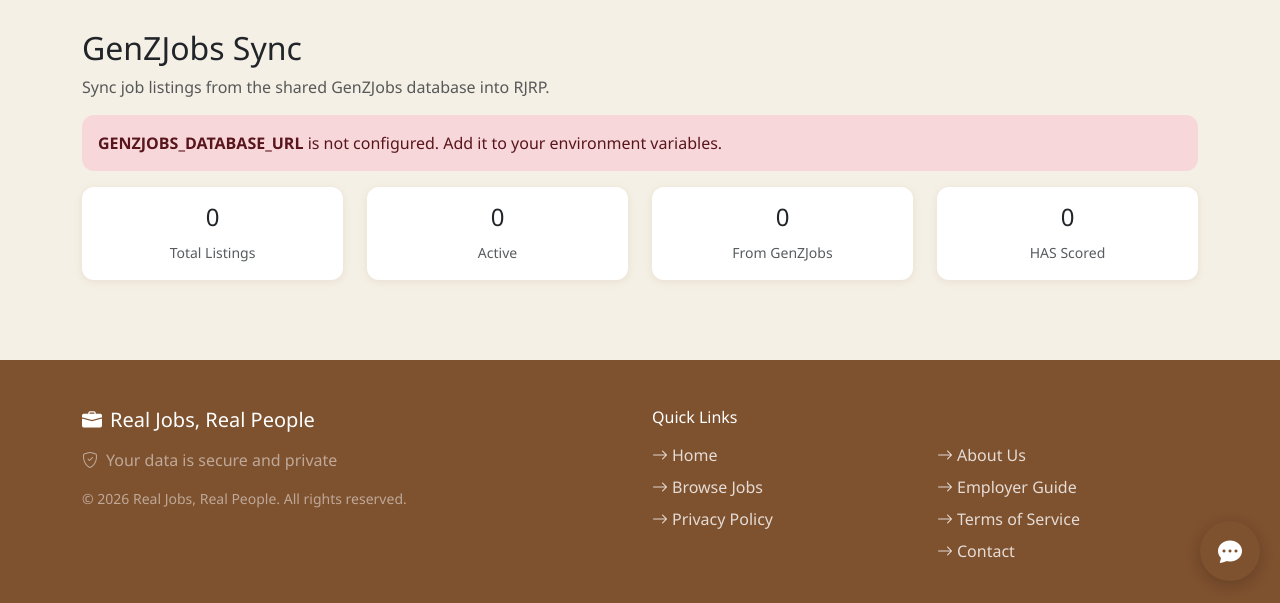
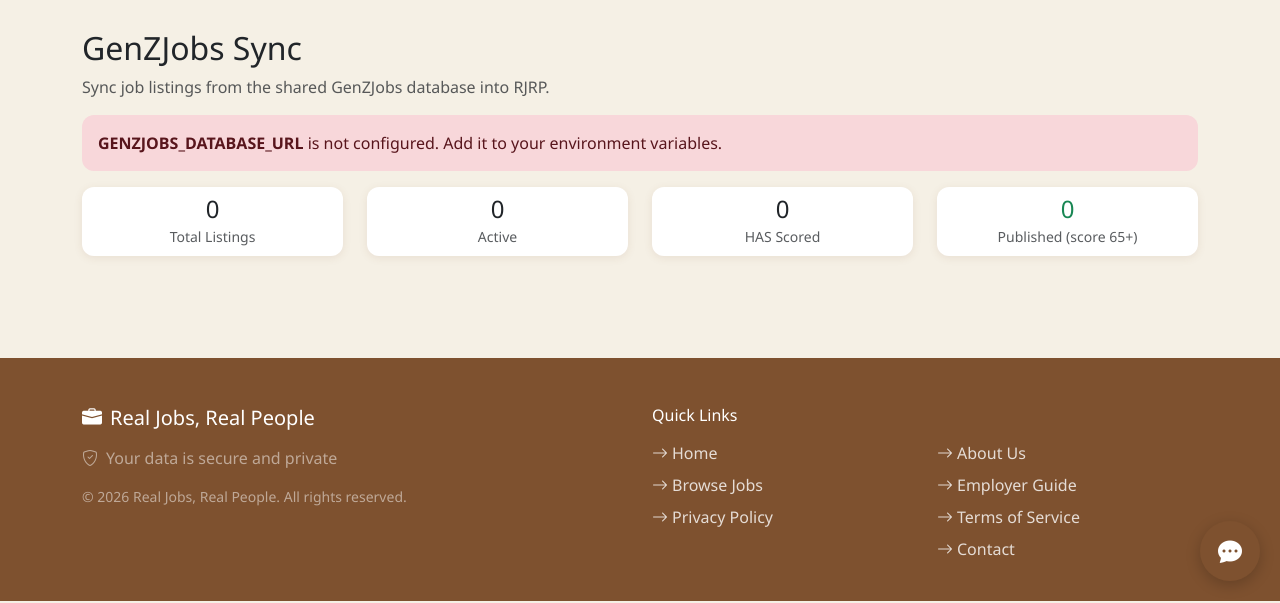
Before and after one commit to mfish324/Job-Board, a Django app: page /manage/sync-genzjobs/ in a window 1280 px wide. Shown: the part 199-802 px from the top of the page. Run offline with Django 5.2, Linux system fonts and the light colour scheme; the visitor is signed in with stand-in values (Sample User, id 1); data that the repository does not hold is empty.

Commit message:
Run GenZJobs sync in background thread to avoid request timeouts
Sync now runs in a daemon thread and returns immediately. Page
auto-refreshes every 10s while sync is running. Stats cards update
on each refresh to show progress. Added published count stat.

Co-Authored-By: Claude Opus 4.6 <noreply@anthropic.com>

```diff
--- a/jobs/templates/jobs/admin_sync_genzjobs.html
+++ b/jobs/templates/jobs/admin_sync_genzjobs.html
@@ -14,45 +14,52 @@
     {% endif %}
 
     <div class="row mb-4">
-        <div class="col-md-3">
+        <div class="col-md-3 col-6 mb-2">
             <div class="card text-center">
-                <div class="card-body">
-                    <h4>{{ listing_count }}</h4>
+                <div class="card-body py-2">
+                    <h4 class="mb-0">{{ listing_count }}</h4>
                     <small class="text-muted">Total Listings</small>
                 </div>
             </div>
         </div>
-        <div class="col-md-3">
+        <div class="col-md-3 col-6 mb-2">
             <div class="card text-center">
-                <div class="card-body">
-                    <h4>{{ active_count }}</h4>
+                <div class="card-body py-2">
+                    <h4 class="mb-0">{{ active_count }}</h4>
                     <small class="text-muted">Active</small>
                 </div>
             </div>
         </div>
-        <div class="col-md-3">
+        <div class="col-md-3 col-6 mb-2">
             <div class="card text-center">
-                <div class="card-body">
-                    <h4>{{ genzjobs_count }}</h4>
-                    <small class="text-muted">From GenZJobs</small>
+                <div class="card-body py-2">
+                    <h4 class="mb-0">{{ scored_count }}</h4>
+                    <small class="text-muted">HAS Scored</small>
                 </div>
             </div>
         </div>
-        <div class="col-md-3">
-            <div class="card text-center">
-                <div class="card-body">
-                    <h4>{{ scored_count }}</h4>
-                    <small class="text-muted">HAS Scored</small>
+        <div class="col-md-3 col-6 mb-2">
+            <div class="card text-center border-success">
+                <div class="card-body py-2">
+                    <h4 class="mb-0 text-success">{{ published_count }}</h4>
+                    <small class="text-muted">Published (score 65+)</small>
                 </div>
             </div>
         </div>
     </div>
 
-    {% if genzjobs_enabled %}
+    {% if is_running %}
+    <div class="alert alert-info">
+        <strong>Sync in progress...</strong> This page will auto-refresh every 10 seconds.
+    </div>
+    <script>setTimeout(function() { location.reload(); }, 10000);</script>
+    {% endif %}
+
+    {% if genzjobs_enabled and not is_running %}
     <div class="card mb-4">
         <div class="card-body">
             <h5 class="card-title">Run Sync</h5>
-            <p class="text-muted small mb-3">Sync processes listings in batches to avoid timeouts. Run multiple times to sync all 35k+ listings.</p>
+            <p class="text-muted small mb-3">Sync runs in the background. Refresh the page to check progress. Run multiple times to sync all listings.</p>
 
             <div class="row align-items-end mb-3">
                 <div class="col-auto">
@@ -98,10 +105,10 @@
     </script>
     {% endif %}
 
-    {% if results %}
+    {% if results and not is_running %}
     <div class="card">
-        <div class="card-header {% if results.success %}bg-success text-white{% else %}bg-danger text-white{% endif %}">
-            {% if results.success %}Sync Completed{% else %}Sync Failed{% endif %}
+        <div class="card-header {% if results.success %}bg-success text-white{% elif results.success == False %}bg-danger text-white{% else %}bg-info text-white{% endif %}">
+            {% if results.success %}Sync Completed{% elif results.success == False %}Sync Failed{% else %}Sync Status{% endif %}
         </div>
         <div class="card-body">
             {% if results.output %}
--- a/jobs/views.py
+++ b/jobs/views.py
@@ -3347,6 +3347,9 @@ def market_listings(request):
 # ADMIN: GENZJOBS SYNC TRIGGER
 # =============================================================================
 
+_sync_status = {'running': False, 'output': '', 'errors': '', 'success': None}
+
+
 @login_required
 def admin_sync_genzjobs(request):
     """Admin-only view to trigger GenZJobs sync from the browser."""
@@ -3354,11 +3357,13 @@ def admin_sync_genzjobs(request):
         messages.error(request, 'Access denied. Superuser required.')
         return redirect('home')
 
-    from django.core.management import call_command
-    from io import StringIO
-
-    results = None
+    global _sync_status
+
     if request.method == 'POST':
+        if _sync_status['running']:
+            messages.warning(request, 'A sync is already running. Refresh to check progress.')
+            return redirect('admin_sync_genzjobs')
+
         action = request.POST.get('action', 'sync')
         try:
             batch_limit = int(request.POST.get('limit', 500))
@@ -3366,47 +3371,76 @@ def admin_sync_genzjobs(request):
             batch_limit = 500
         batch_limit = max(10, min(batch_limit, 5000))
 
-        out = StringIO()
-        err = StringIO()
-
-        try:
-            kwargs = {'stdout': out, 'stderr': err, 'limit': batch_limit}
-
-            if action == 'dry_run':
-                kwargs['dry_run'] = True
-                kwargs.pop('limit')  # dry run doesn't need limit
-                call_command('sync_genzjobs', **kwargs)
-            elif action == 'sync':
-                call_command('sync_genzjobs', **kwargs)
-            elif action == 'sync_and_score':
-                kwargs['score'] = True
-                call_command('sync_genzjobs', **kwargs)
-
-            results = {
-                'success': True,
-                'output': out.getvalue(),
-                'errors': err.getvalue(),
-            }
-        except Exception as e:
-            results = {
-                'success': False,
-                'output': out.getvalue(),
-                'errors': f"{err.getvalue()}\n{str(e)}",
-            }
+        import threading
+        from django.core.management import call_command
+        from io import StringIO
+        import django.db
+
+        def run_sync():
+            global _sync_status
+            out = StringIO()
+            err = StringIO()
+            try:
+                # Close old DB connections so the thread gets fresh ones
+                django.db.connections.close_all()
+
+                kwargs = {'stdout': out, 'stderr': err, 'limit': batch_limit}
+
+                if action == 'dry_run':
+                    kwargs['dry_run'] = True
+                    kwargs.pop('limit')
+                    call_command('sync_genzjobs', **kwargs)
+                elif action == 'sync':
+                    call_command('sync_genzjobs', **kwargs)
+                elif action == 'sync_and_score':
+                    kwargs['score'] = True
+                    call_command('sync_genzjobs', **kwargs)
+
+                _sync_status['success'] = True
+                _sync_status['output'] = out.getvalue()
+                _sync_status['errors'] = err.getvalue()
+            except Exception as e:
+                _sync_status['success'] = False
+                _sync_status['output'] = out.getvalue()
+                _sync_status['errors'] = f"{err.getvalue()}\n{str(e)}"
+            finally:
+                _sync_status['running'] = False
+                django.db.connections.close_all()
+
+        _sync_status = {'running': True, 'output': '', 'errors': '', 'success': None}
+        thread = threading.Thread(target=run_sync, daemon=True)
+        thread.start()
+
+        messages.success(request, f'Sync started ({action}, limit {batch_limit}). Refresh to check progress.')
+        return redirect('admin_sync_genzjobs')
+
+    # Build results from last sync
+    results = None
+    if _sync_status['running']:
+        results = {'success': None, 'output': 'Sync in progress...', 'errors': ''}
+    elif _sync_status['success'] is not None:
+        results = {
+            'success': _sync_status['success'],
+            'output': _sync_status['output'],
+            'errors': _sync_status['errors'],
+        }
 
     # Gather stats for the page
     listing_count = ScrapedJobListing.objects.count()
     active_count = ScrapedJobListing.objects.filter(status='active').count()
     genzjobs_count = ScrapedJobListing.objects.filter(genzjobs_id__isnull=False).count()
     scored_count = HiringActivityScore.objects.count()
+    published_count = ScrapedJobListing.objects.filter(published_to_board=True).count()
     genzjobs_enabled = getattr(settings, 'GENZJOBS_ENABLED', False)
 
     context = {
         'results': results,
+        'is_running': _sync_status['running'],
         'listing_count': listing_count,
         'active_count': active_count,
         'genzjobs_count': genzjobs_count,
         'scored_count': scored_count,
+        'published_count': published_count,
         'genzjobs_enabled': genzjobs_enabled,
     }
     return render(request, 'jobs/admin_sync_genzjobs.html', context)
```
